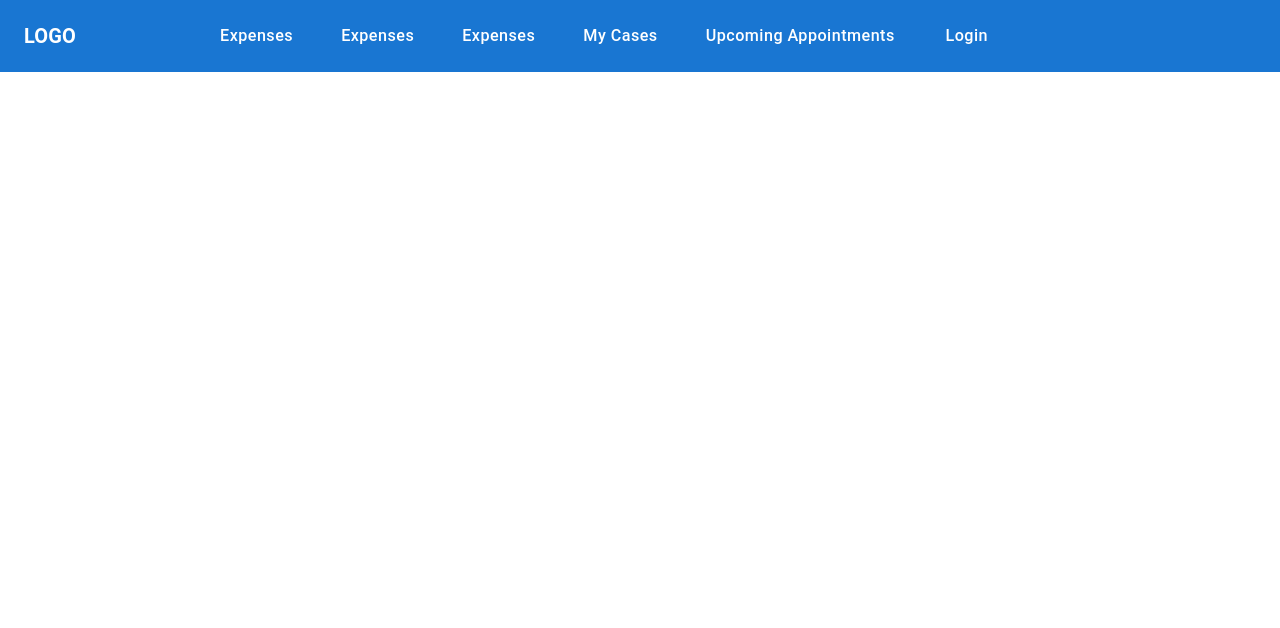
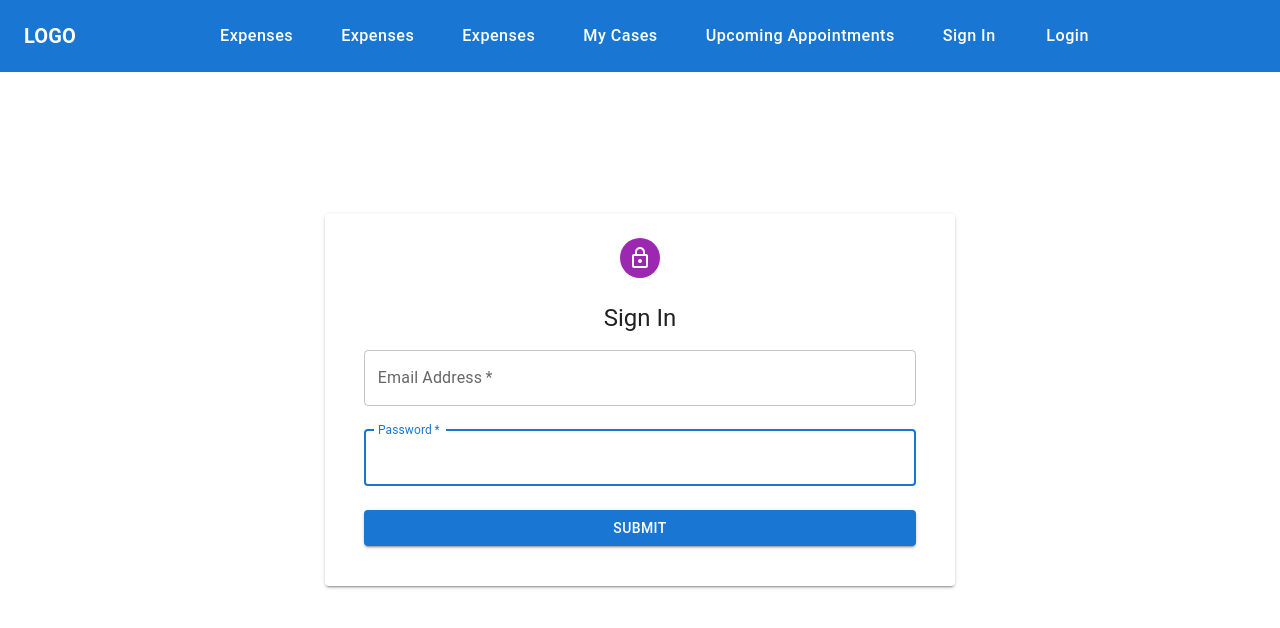
Before and after one commit to princepansari/electronic_health_record, a React (Vite) app in the folder frontend/: page /signin in a window 1280 px wide. Shown: the top 628 px of the page. Built offline with nearby package versions, Linux system fonts and the light colour scheme.

Commit message:
Added the Sign In page

```diff
--- a/frontend/src/App.jsx
+++ b/frontend/src/App.jsx
@@ -7,6 +7,7 @@ import { useState } from "react";
 import Layout from "./layout";
 import MyPrescriptionsPage from "./MyPrescriptionsPage/MyPrescriptionsPage";
 import UpcomingAppointmentsPage from "./UpcomingAppointmentsPage/UpcomingAppointmentsPage";
+import SignIn from "./SignIn";
 const theme = createTheme({ palette: { mode: "light" } });
 
 function App() {
@@ -26,6 +27,7 @@ function App() {
               <Route path="/expenses2" element={"bye"} />
               <Route path="/prescriptions" element={<MyPrescriptionsPage/>} />
               <Route path="/appointments" element={<UpcomingAppointmentsPage/>} />
+              <Route path="/signin" element={<SignIn/>} />
             </Routes>
           </Layout>
         </BrowserRouter>
--- /dev/null
+++ b/frontend/src/SignIn.jsx
@@ -0,0 +1,73 @@
+import { Avatar, Button, Paper, TextField, Typography } from '@mui/material';
+import LockOutlinedIcon from "@mui/icons-material/LockOutlined";
+import React from 'react';
+
+const SignIn = () => {
+  return (
+    <div
+        style={{
+            width: '100vw',
+            height: '100vh',
+            display: 'flex',
+            justifyContent: 'center',
+            alignItems: 'center'
+        }}
+    >
+        <Paper
+            sx={{
+                mx: {xs: 2, md: 0},
+                padding: 3,
+                display: 'flex',
+                flexDirection: 'column',
+                alignItems: 'center'
+            }}
+            elevation={2}
+        >
+            <Avatar sx={{backgroundColor: 'secondary.main'}}>
+                <LockOutlinedIcon/>
+            </Avatar>
+
+            <Typography variant='h5' component='h1' sx={{ mt: 3 }}>
+                Sign In
+            </Typography>
+
+            <form noValidate style={{ width: '95%' }}>
+                <TextField
+                    variant='outlined'
+                    margin='normal'
+                    required
+                    fullWidth
+                    id="email"
+                    label="Email Address"
+                    autoComplete="email"
+                    autoFocus
+                />
+
+                <TextField
+                    variant='outlined'
+                    margin='normal'
+                    required
+                    fullWidth
+                    type="password"
+                    id="password"
+                    label="Password"
+                    autoComplete="current-password"
+                    autoFocus
+                />
+
+                <Button
+                    type="submit"
+                    fullWidth
+                    variant="contained"
+                    color="primary"
+                    sx={{ my: 2 }}
+                >
+                    Submit
+                </Button>
+            </form>
+        </Paper>
+    </div>
+  )
+}
+
+export default SignIn;
--- a/frontend/src/navbar/navbar.jsx
+++ b/frontend/src/navbar/navbar.jsx
@@ -15,6 +15,7 @@ const links = [
   { children: 'Expenses', to: '/expenses2' },
   { children: 'My Cases', to: '/prescriptions' },
   { children: 'Upcoming Appointments', to: '/appointments' },
+  { children: 'Sign In', to: '/signin' },
 ]
 
 const navLinkStyle = { m: 2, color: 'white', display: 'block', textTransform: 'none', fontSize: '1.01em', '&.active': {color: 'red'} }
```
